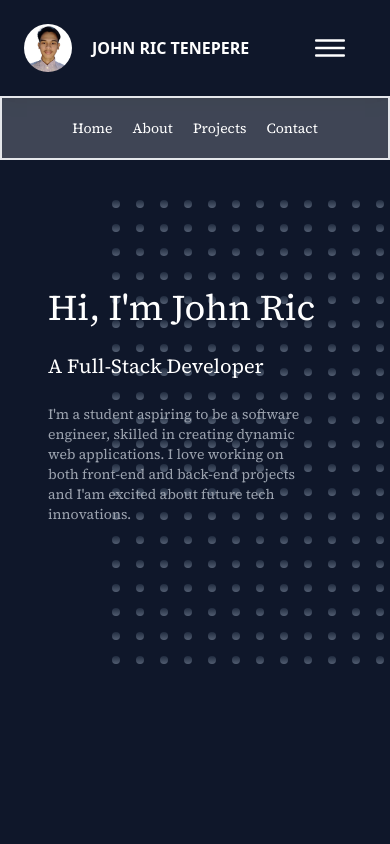
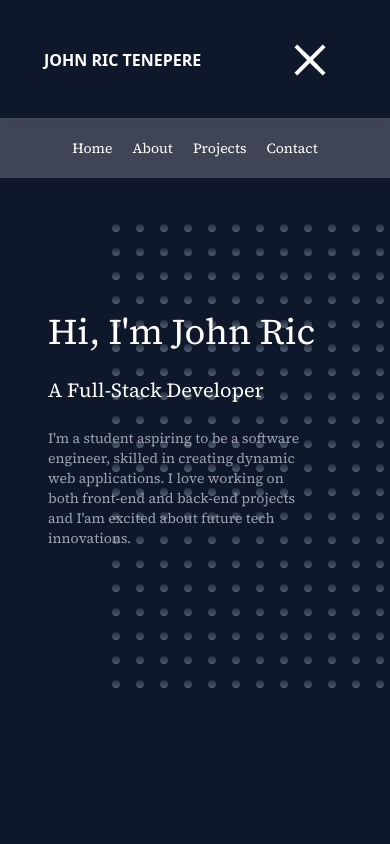
Before and after one commit to Coco10130/portfolio, a Next.js app: page / in a window 390 px wide. Both pictures are taken after a click on the button 330 px from the left and 48 px from the top of the page. Shown: the top 844 px of the page. Built offline with nearby package versions, Linux system fonts and the light colour scheme.

Commit message:
revised hamburger menu

```diff
--- a/app/(components)/NavBar.tsx
+++ b/app/(components)/NavBar.tsx
@@ -1,45 +1,26 @@
 "use client";
 import { useState } from "react";
 import Link from "next/link";
-import { IoIosMenu } from "react-icons/io";
+import { motion, MotionConfig } from "framer-motion";
 
 const NavBar = () => {
-  const [showNav, setShowNav] = useState<boolean>(false);
+  const [showNav, setShowNav] = useState(false);
   const navigations = [
-    {
-      title: "Home",
-      href: "#home",
-    },
-    {
-      title: "About",
-      href: "#about",
-    },
-    {
-      title: "Projects",
-      href: "#projects",
-    },
-    {
-      title: "Contact",
-      href: "#contact",
-    },
+    { title: "Home", href: "#home" },
+    { title: "About", href: "#about" },
+    { title: "Projects", href: "#projects" },
+    { title: "Contact", href: "#contact" },
   ];
 
   return (
     <>
-      <nav className="grid grid-cols-2 w-full h-auto px-6 py-6 shadow-lg md:px-8 lg:px-16">
-        <div className="flex items-center justify-start gap-5 w-[150%] md:w-full z-20">
-          <img
-            src="/images/picture.jpg"
-            alt="Image"
-            className="w-12 h-12 rounded-full"
-          />
-
-          <h3 className="text-md md:text-xl uppercase font-bold text-white">
+      <nav className="grid grid-cols-2 w-full h-auto px-6 py-6 shadow-lg md:px-8 lg:px-16 z-20">
+        <div className="flex items-center justify-start gap-5 w-[150%] md:w-full">
+          <h3 className="text-md ml-5 uppercase font-bold text-white md:ml-12 md:text-xl">
             John Ric Tenepere
           </h3>
         </div>
-
-        <div className="flex items-center justify-end w-full h-auto z-20">
+        <div className="flex items-center justify-end w-full h-auto">
           <ul className="hidden flex-row text-md uppercase gap-6 cursor-pointer font-source-serif text-white md:flex">
             {navigations.map((navItem) => (
               <li key={navItem.title}>
@@ -47,37 +28,135 @@ const NavBar = () => {
               </li>
             ))}
           </ul>
-
           <div className="flex md:hidden">
             <button
-              className="px-3 py-1 mr-1 sm:mr-5 z-20"
-              onClick={() => setShowNav(!showNav)}
+              className="px-3 py-1 mr-1 sm:mr-5"
+              onClick={() => setShowNav((pv) => !pv)}
             >
-              <IoIosMenu size={40} color="white" />
+              <AnimatedHamburger />
             </button>
-          </div>
-
-          <div
-            className={
-              showNav
-                ? "absolute top-[6rem] opacity-100 left-0 w-full h-auto px-5 py-5 bg-opacity-20 text-white border-2 border-slte-600 bg-white z-10 duration-300"
-                : "absolute top-[6rem] left-[-110%] opacity-50 w-full h-auto px-5 py-5 bg-opacity-0 text-white bg-white duration-300"
-            }
-          >
-            <ul className="relative flex flex-row items-center justify-center w-full h-auto gap-5 font-source-serif text-sm sm:text-base sm:gap-7 ">
-              {navigations.map((navItem) => (
-                <li key={navItem.title}>
-                  <button onClick={() => setShowNav(false)}>
-                    <Link href={navItem.href}>{navItem.title}</Link>
-                  </button>
-                </li>
-              ))}
-            </ul>
           </div>
         </div>
       </nav>
+      <motion.div
+        initial={{ left: "-100%", opacity: 0 }}
+        animate={{ left: showNav ? "0%" : "-100%", opacity: showNav ? 1 : 0 }}
+        transition={{ duration: 0.5, ease: "easeInOut" }}
+        className="absolute top-[7.4rem] left-0 w-full h-auto px-5 py-5 bg-opacity-90 text-white z-30 bg-white/20 md:hidden"
+      >
+        <motion.ul
+          initial="closed"
+          animate={showNav ? "open" : "closed"}
+          variants={{
+            open: {
+              opacity: 1,
+              transition: { staggerChildren: 0.1, delayChildren: 0.2 },
+            },
+            closed: {
+              opacity: 0,
+            },
+          }}
+          className="relative flex flex-row items-center justify-center w-full h-auto gap-5 font-source-serif text-sm sm:text-base sm:gap-7"
+        >
+          {navigations.map((navItem) => (
+            <motion.li
+              key={navItem.title}
+              variants={{
+                open: { opacity: 1, y: 0, x: 0 },
+                closed: { opacity: 0, y: 0, x: -30 },
+              }}
+            >
+              <Link href={navItem.href}>{navItem.title}</Link>
+            </motion.li>
+          ))}
+        </motion.ul>
+      </motion.div>
     </>
   );
 };
 
+const AnimatedHamburger = () => {
+  const [active, setActive] = useState<boolean>(false);
+
+  return (
+    <MotionConfig
+      transition={{
+        duration: 0.5,
+        ease: "easeInOut",
+      }}
+    >
+      <motion.div
+        onClick={() => setActive((pv) => !pv)}
+        className="relative w-20 h-16 rounded-full transition-colors"
+      >
+        <motion.span
+          style={{
+            left: "50%",
+            top: "35%",
+            x: "-50%",
+            y: "-50%",
+          }}
+          className="absolute h-1 w-10 bg-white"
+          variants={{
+            open: {
+              rotate: [0, 0, 45],
+              top: ["35%", "50%", "50%"],
+            },
+            closed: {
+              rotate: [45, 0, 0],
+              top: ["50%", "50%", "35%"],
+            },
+          }}
+          initial="open"
+          animate={active ? "open" : "closed"}
+        ></motion.span>
+
+        <motion.span
+          style={{
+            left: "50%",
+            top: "50%",
+            x: "-50%",
+            y: "-50%",
+          }}
+          className="absolute h-1 w-10 bg-white"
+          variants={{
+            open: {
+              rotate: [0, 0, -45],
+            },
+            closed: {
+              rotate: [-45, 0, 0],
+            },
+          }}
+          initial="open"
+          animate={active ? "open" : "closed"}
+        ></motion.span>
+
+        <motion.span
+          style={{
+            left: "calc(50% + 10px)",
+            bottom: "35%",
+            x: "-50%",
+            y: "50%",
+          }}
+          className="absolute h-1 w-5 bg-white"
+          variants={{
+            open: {
+              rotate: [0, 0, 45],
+              left: "50%",
+              bottom: ["35%", "50%", "50%"],
+            },
+            closed: {
+              rotate: [45, 0, 0],
+              left: "calc(50% + 10px)",
+              bottom: ["50%", "50%", "35%"],
+            },
+          }}
+          initial="open"
+          animate={active ? "open" : "closed"}
+        ></motion.span>
+      </motion.div>
+    </MotionConfig>
+  );
+};
+
 export default NavBar;
```
Also changed, not shown: public/images/picture.jpg (deleted).
